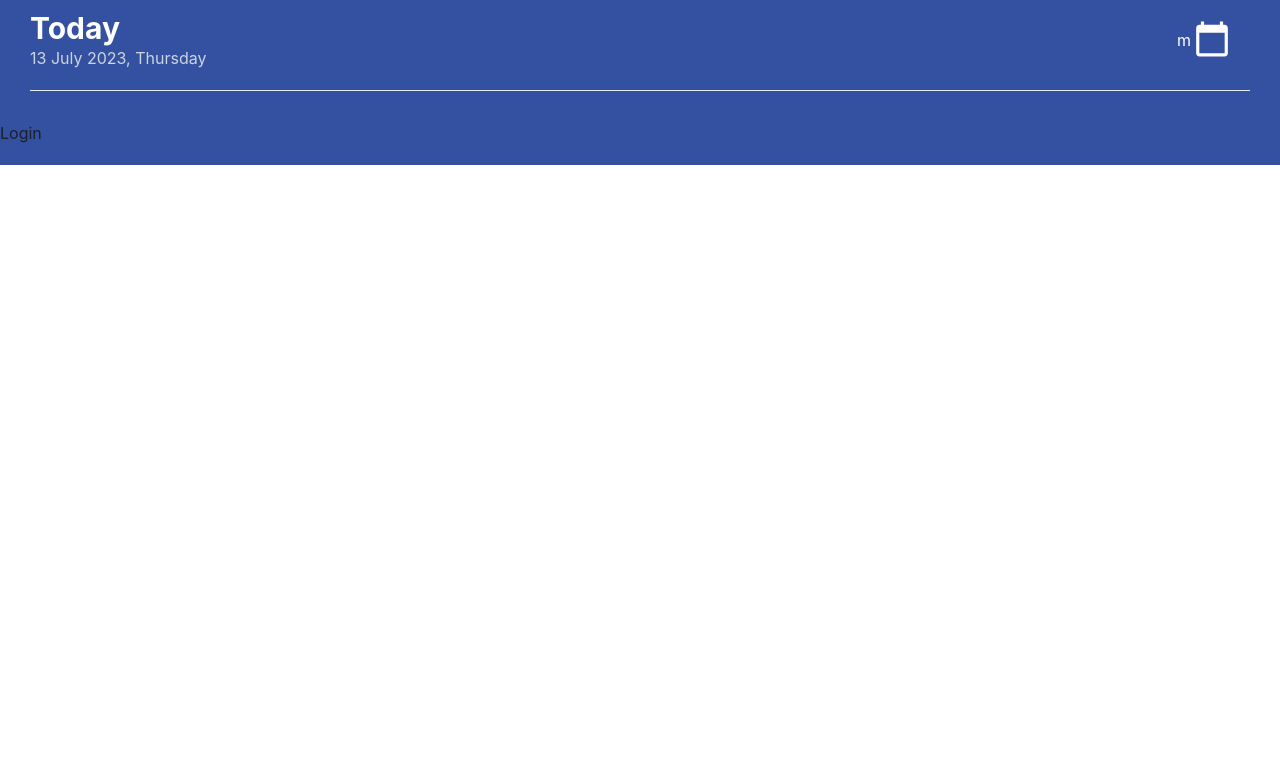
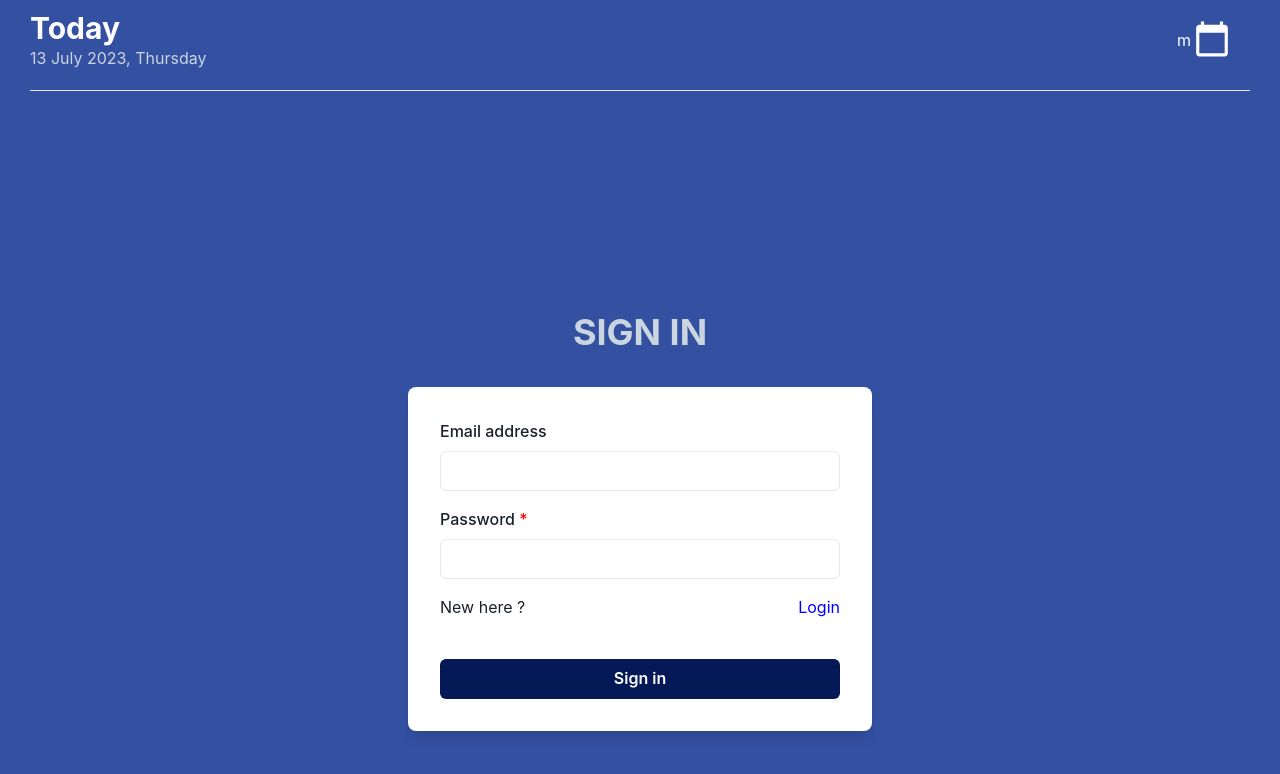
Before and after one commit to ritesh22201/GizzBlizz, a React (Create React App) app in the folder full-stack-todos/frontend/: page /login in a window 1280 px wide. Shown: the top 774 px of the page. Built offline with nearby package versions, Linux system fonts and the light colour scheme.

Commit message:
code added

```diff
--- a/full-stack-todos/frontend/src/pages/Login.tsx
+++ b/full-stack-todos/frontend/src/pages/Login.tsx
@@ -1,12 +1,123 @@
-import { Box } from '@chakra-ui/react';
-import React from 'react'
+import {
+  Flex,
+  Box,
+  FormControl,
+  FormLabel,
+  Input,
+  Checkbox,
+  Stack,
+  Button,
+  Heading,
+  Text,
+  useColorModeValue,
+  useToast,
+} from '@chakra-ui/react';
+import { useState, useEffect } from 'react';
+import { useDispatch, useSelector } from 'react-redux';
+import { Link } from 'react-router-dom';
+import { Dispatch } from 'redux';
+import { login } from '../redux/authReducer/action';
 
-const Login = () => {
-  return (
-    <Box>
-        Login
-    </Box>
-  )
+export type LoginType = {
+  email: string;
+  pass: string;
 }
 
-export default Login;
+export default function Login() {
+  const dispatch: Dispatch<any> = useDispatch();
+  const toast = useToast();
+  const {token, isAuth, isError} = useSelector((store: any) => store.authReducer);
+  const [formData, setFormData] = useState<LoginType>({
+    email: '',
+    pass: ''
+  })
+
+  const handleChange = (e: React.ChangeEvent<HTMLInputElement>) => {
+    const { name, value } = e.target;
+    setFormData({ ...formData, [name]: value });
+  }
+
+  const handleSubmit = (e: React.FormEvent<HTMLFormElement>) => {
+    e.preventDefault();
+
+    dispatch(login(formData));
+    setFormData({
+      email: '',
+      pass: ''
+    })
+  }
+
+  useEffect(() => {
+    if(token){
+      localStorage.setItem('isAuth', JSON.stringify(isAuth));
+      toast({
+        title: 'Success',
+        description: 'User logged in successfully',
+        position : 'top',
+        status: 'success',
+        duration: 4000,
+        isClosable: true,
+      })
+    }
+    else if(isError){
+      toast({
+        title: 'Login Failed!!',
+        description: isError,
+        position : 'top',
+        status: 'error',
+        duration: 4000,
+        isClosable: true,
+      })
+    }
+  }, [isAuth, token, isError])
+
+  return (
+    <Flex
+      bg={'#3450a1'}
+      minH={'100vh'}
+      align={'center'}
+      justify={'center'}>
+      <Stack w={{ base: '95%', sm: '95%', md: '83%', lg: '50%', xl: '40%' }} spacing={8} mx={'auto'} py={12} px={6}>
+        <Stack align={'center'}>
+          <Heading color={'gray.300'} fontSize={'4xl'}>SIGN IN</Heading>
+        </Stack>
+        <Box
+          rounded={'lg'}
+          bg={useColorModeValue('white', 'gray.700')}
+          boxShadow={'lg'}
+          p={8}>
+          <form onSubmit={handleSubmit}>
+            <Stack spacing={4}>
+              <FormControl id="email">
+                <FormLabel>Email address</FormLabel>
+                <Input type="email" name='email' value={formData.email} onChange={(e) => handleChange(e)} />
+              </FormControl>
+              <FormControl id="password">
+                <FormLabel>Password <span style={{ color: 'red' }}>*</span></FormLabel>
+                <Input type="password" name='pass' value={formData.pass} onChange={(e) => handleChange(e)} />
+              </FormControl>
+              <Stack spacing={10}>
+                <Stack
+                  direction={{ base: 'column', sm: 'row' }}
+                  align={'start'}
+                  justify={'space-between'}>
+                  <Text>New here ? </Text>
+                  <Link to={'/signup'} style={{ color: 'blue' }}>Login</Link>
+                </Stack>
+                <Button
+                  type='submit'
+                  bg={'#041955'}
+                  color={'white'}
+                  _hover={{
+                    bg: '#092a87',
+                  }}>
+                  Sign in
+                </Button>
+              </Stack>
+            </Stack>
+          </form>
+        </Box>
+      </Stack>
+    </Flex>
+  );
+}
--- a/full-stack-todos/frontend/src/pages/Signup.tsx
+++ b/full-stack-todos/frontend/src/pages/Signup.tsx
@@ -12,10 +12,11 @@ import {
   Heading,
   Text,
   useColorModeValue,
-  Link,
   useToast,
+  VStack,
 } from '@chakra-ui/react';
 import { useEffect, useState } from 'react';
+import {Link} from 'react-router-dom';
 import { ViewIcon, ViewOffIcon } from '@chakra-ui/icons';
 import { useDispatch, useSelector } from 'react-redux';
 import { signup } from '../redux/authReducer/action';
@@ -73,6 +74,12 @@ export default function Signup() {
     e.preventDefault();
 
     dispatch(signup(formData));
+    setFormData({
+      name: '',
+      email: '',
+      pass: '',
+      age: ''
+    })
   }
 
   return (
@@ -81,7 +88,7 @@ export default function Signup() {
       minH={'100vh'}
       justify={'center'}
     >
-      <Stack spacing={8} mx={'auto'} maxW={'lg'} py={12} px={6}>
+      <Stack spacing={8} mx={'auto'} w={{base : '95%', sm : '95%', md : '83%', lg : '50%', xl : '40%'}} py={12} px={6}>
         <Stack align={'center'}>
           <Heading color={'gray.300'} fontSize={'4xl'} textAlign={'center'}>
             SIGN UP
@@ -94,20 +101,20 @@ export default function Signup() {
           p={8}>
           <form onSubmit={handleSubmit}>
             <Stack spacing={4}>
-              <HStack>
-                <Box>
+              <VStack w={'100%'}>
+                {/* <Box> */}
                   <FormControl id="firstName" isRequired>
                     <FormLabel>Name</FormLabel>
                     <Input type="text" name='name' value={formData.name} onChange={(e) => handleChange(e)} />
                   </FormControl>
-                </Box>
-                <Box>
+                {/* </Box> */}
+                {/* <Box> */}
                   <FormControl id="lastName">
                     <FormLabel>Age</FormLabel>
                     <Input type="text" name='age' value={formData.age} onChange={(e) => handleChange(e)} />
                   </FormControl>
-                </Box>
-              </HStack>
+                {/* </Box> */}
+              </VStack>
               <FormControl id="email" isRequired>
                 <FormLabel>Email address</FormLabel>
                 <Input type="email" name='email' value={formData.email} onChange={(e) => handleChange(e)} />
@@ -142,7 +149,7 @@ export default function Signup() {
               </Stack>
               <Stack pt={6}>
                 <Text align={'center'}>
-                  Already a user? <Link color={'blue.400'}>Login</Link>
+                  Already a user? <Link to={'/login'} style={{color : 'blue'}}>Signup</Link>
                 </Text>
               </Stack>
             </Stack>
--- a/full-stack-todos/frontend/src/redux/authReducer/action.ts
+++ b/full-stack-todos/frontend/src/redux/authReducer/action.ts
@@ -1,6 +1,7 @@
 import axios from "axios";
 import { Form } from "../../pages/Signup";
-import { AUTH_REQ, REGISTER_FAILURE, REGISTER_SUCCESS } from "./actionTypes";
+import { AUTH_REQ, AUTH_REQ_FAILURE, AUTH_REQ_SUCCESS, REGISTER_FAILURE, REGISTER_SUCCESS } from "./actionTypes";
+import { LoginType } from "../../pages/Login";
 
 export const signup = (formData: Form) => (dispatch: any) => {
     dispatch({ type: AUTH_REQ });
@@ -14,3 +15,16 @@ export const signup = (formData: Form) => (dispatch: any) => {
             dispatch({ type: REGISTER_FAILURE, payload: err.response.data.msg });
         })
 }
+
+export const login = (formData: LoginType) => (dispatch: any) => {
+    dispatch({ type: AUTH_REQ });
+    axios.post('https://todoconfig.onrender.com/users/login', formData)
+        .then(res => {
+            // console.log(res);
+            dispatch({ type: AUTH_REQ_SUCCESS, payload: res.data.token });
+        })
+        .catch(err => {
+            // console.log(err)
+            dispatch({ type: AUTH_REQ_FAILURE, payload: err.response.data });
+        })
+}
--- a/full-stack-todos/frontend/src/redux/authReducer/reducer.ts
+++ b/full-stack-todos/frontend/src/redux/authReducer/reducer.ts
@@ -1,4 +1,4 @@
-import { AUTH_REQ, REGISTER_FAILURE, REGISTER_SUCCESS } from "./actionTypes";
+import { AUTH_REQ, AUTH_REQ_FAILURE, AUTH_REQ_SUCCESS, REGISTER_FAILURE, REGISTER_SUCCESS } from "./actionTypes";
 
 let initialState = {
     isAuth : false,
@@ -15,6 +15,7 @@ type Action = {
 
 export const reducer = (state = initialState, {type, payload}:Action) => {
     switch(type){
+
         case AUTH_REQ : {
             return {
                 ...state,
@@ -41,6 +42,26 @@ export const reducer = (state = initialState, {type, payload}:Action) => {
             }
         }
 
+        case AUTH_REQ_SUCCESS : {
+            return {
+                ...state,
+                isLoading : false,
+                isError : '',
+                isAuth : true,
+                token : payload
+            }
+        }
+
+        case AUTH_REQ_FAILURE : {
+            return {
+                ...state,
+                isLoading : false,
+                isError : payload,
+                isAuth : false,
+                token : ''
+            }
+        }
+
         default : {
             return state;
         }
```
